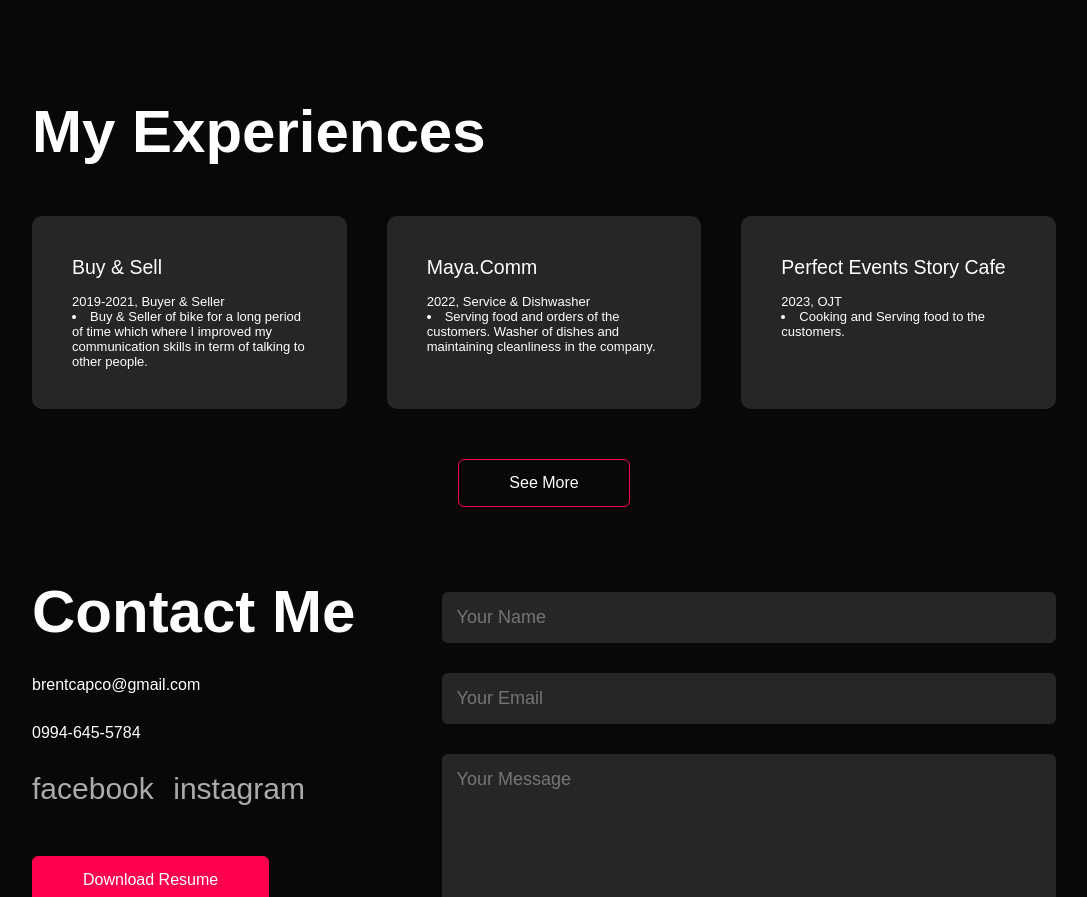
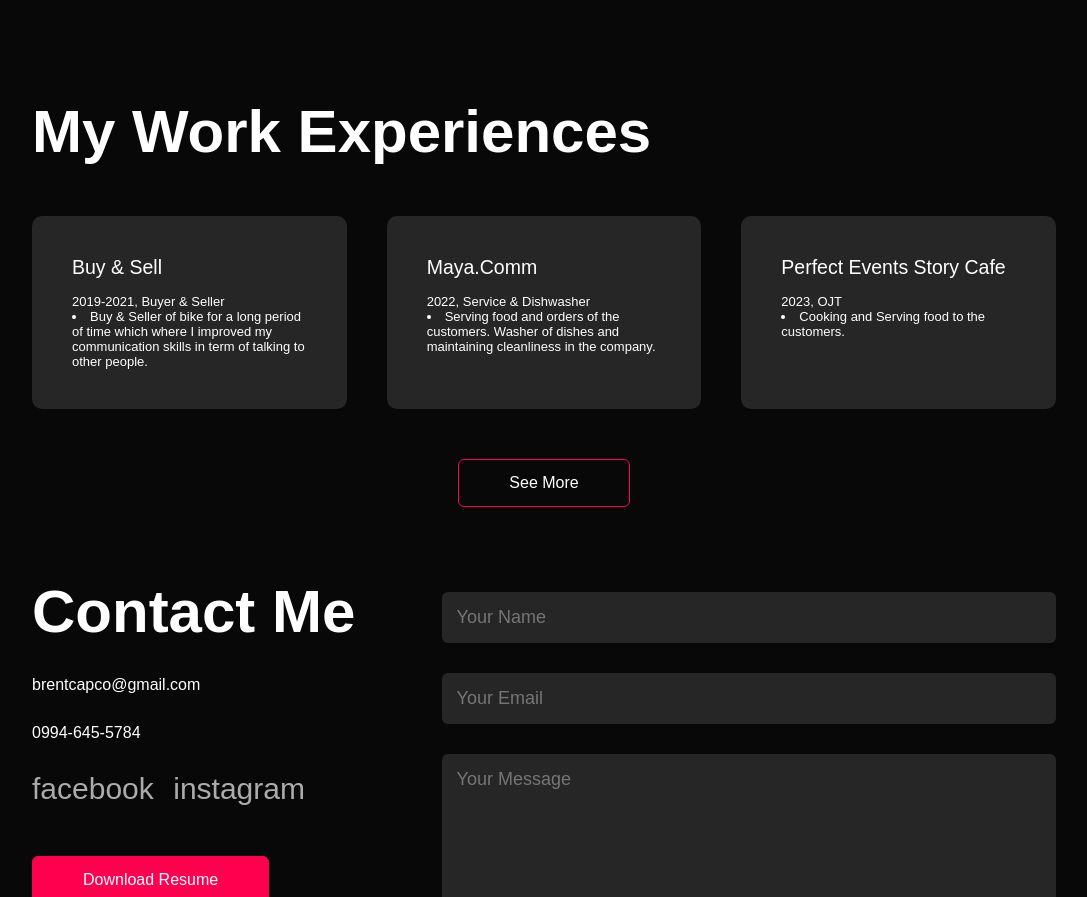
Before and after one commit to brentaleck/brentwebsite, a plain HTML site: page index.html in a window 1280 px wide. Shown: the part 1363-2260 px from the top of the page, without its empty margins (96-1183 px from the left). Drawn offline with Linux system fonts and the light colour scheme.

Commit message:
Update index.html

```diff
--- a/index.html
+++ b/index.html
@@ -70,7 +70,7 @@
     <!--------Experiences-------->
     <div id="experiences">
         <div class="container">
-            <h1 class="sub-title">My Experiences</h1>
+            <h1 class="sub-title">My Work Experiences</h1>
             <div class="services-list">
                 <div>
                     <h2>Buy & Sell</h2>
```
